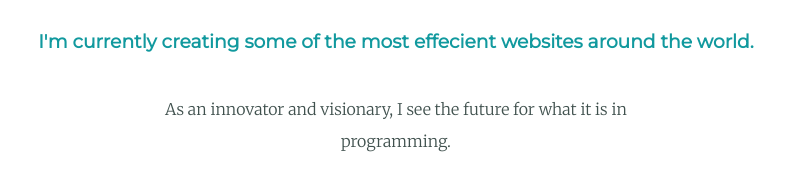
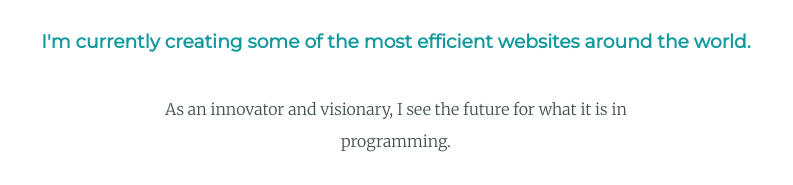
Before and after one commit to UploadAngel/cvcss, a plain HTML site: page index.html in a window 1280 px wide. Shown: the part 2444-2629 px from the top of the page, 244-1037 px from the left. Drawn offline with Linux system fonts and the light colour scheme.

Commit message:
Add files via upload

```diff
--- a/index.html
+++ b/index.html
@@ -39,7 +39,7 @@
         <hr>
         <div class="contact-me">
           <h2>Get In Touch</h2>
-          <h3>I'm currently creating some of the most effecient websites around the world.</h3>
+          <h3>I'm currently creating some of the most efficient websites around the world.</h3>
           <p class="contact-message" >As an innovator and visionary, I see the future for what it is in programming.</p>
           <a class="btn" href="mailto:skern62@hotmail.com">CONTACT ME</a>
         </div>
```
